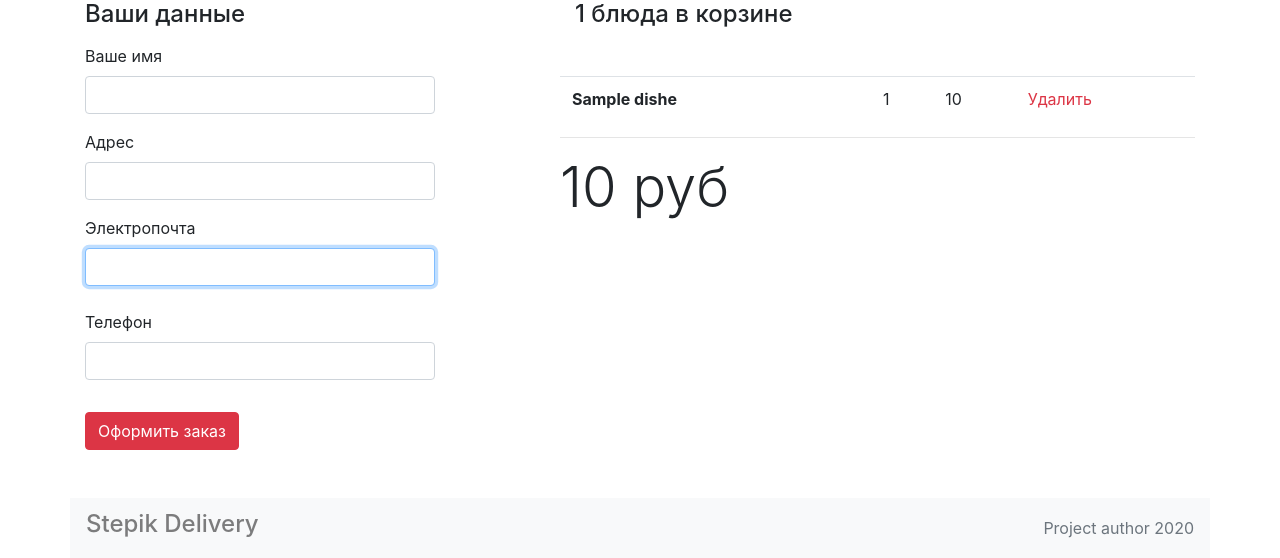
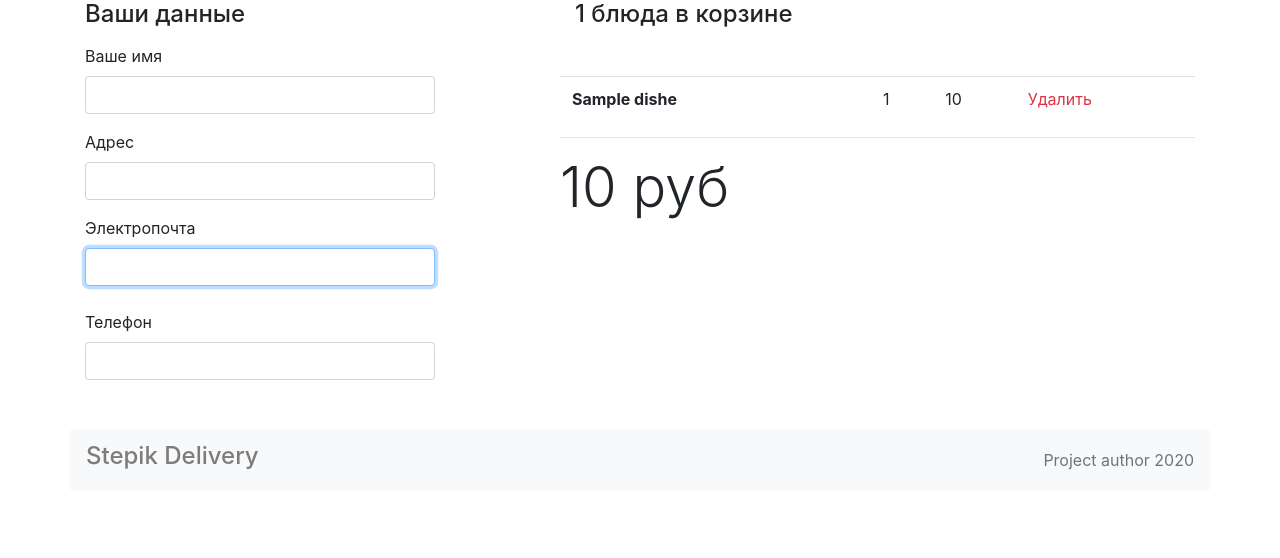
Before and after one commit to kondyurin/shop, a Flask app: template shop/templates/cart.html in a window 1280 px wide. Shown: the part 310-868 px from the top of the page. After the commit the page ends 780 px from the top, so only its background shows below. Run offline with Flask 2, Linux system fonts and the light colour scheme; the template is opened without the code that fills it: values that come from a table or form of the project are taken from there, others are empty; tables that the repository leaves empty hold one stand-in row (values such as "Sample post"); some libraries are stand-ins or nearby versions.

Commit message:
Check if user is auth

```diff
--- a/shop/templates/cart.html
+++ b/shop/templates/cart.html
@@ -6,7 +6,9 @@
     <h1 class="h3 my-4">Корзина</h1>
 
     <div class="alert alert-warning" role="alert">Блюдо удалено из корзины</div>
-    <div class="alert alert-warning" role="alert">Чтобы сделать заказ – <a href="/login.html">войдите</a> или <a href="/register.html">зарегистрируйтесь</a></div>
+    {% if not is_auth %}
+    <div class="alert alert-warning" role="alert">Чтобы сделать заказ – <a href="{{ url_for('auth') }}">войдите</a> или <a href="{{ url_for('register') }}">зарегистрируйтесь</a></div>
+    {% endif %}
 
     <div class="row mt-5">
 
@@ -40,18 +42,12 @@
            <input type="hidden" value = "875" name="order_summ">
            <input type="hidden" value="[1,3,4]" name="order_cart">
 
-
           </form>
         </div>
-
-
-
+        {% if is_auth %}
           <button type="submit" class=" mt-3 mb-5 btn btn-danger">Оформить заказ</button>
-
-        </div>
-
-
-
+        {% endif %}
+      </div>
       <div class="col-1"></div>
       <div class="col-7">
         <h4 class="mb-3 col-7 mb-5">{{ cart_dishes|length }} блюда в корзине</h4>
```
